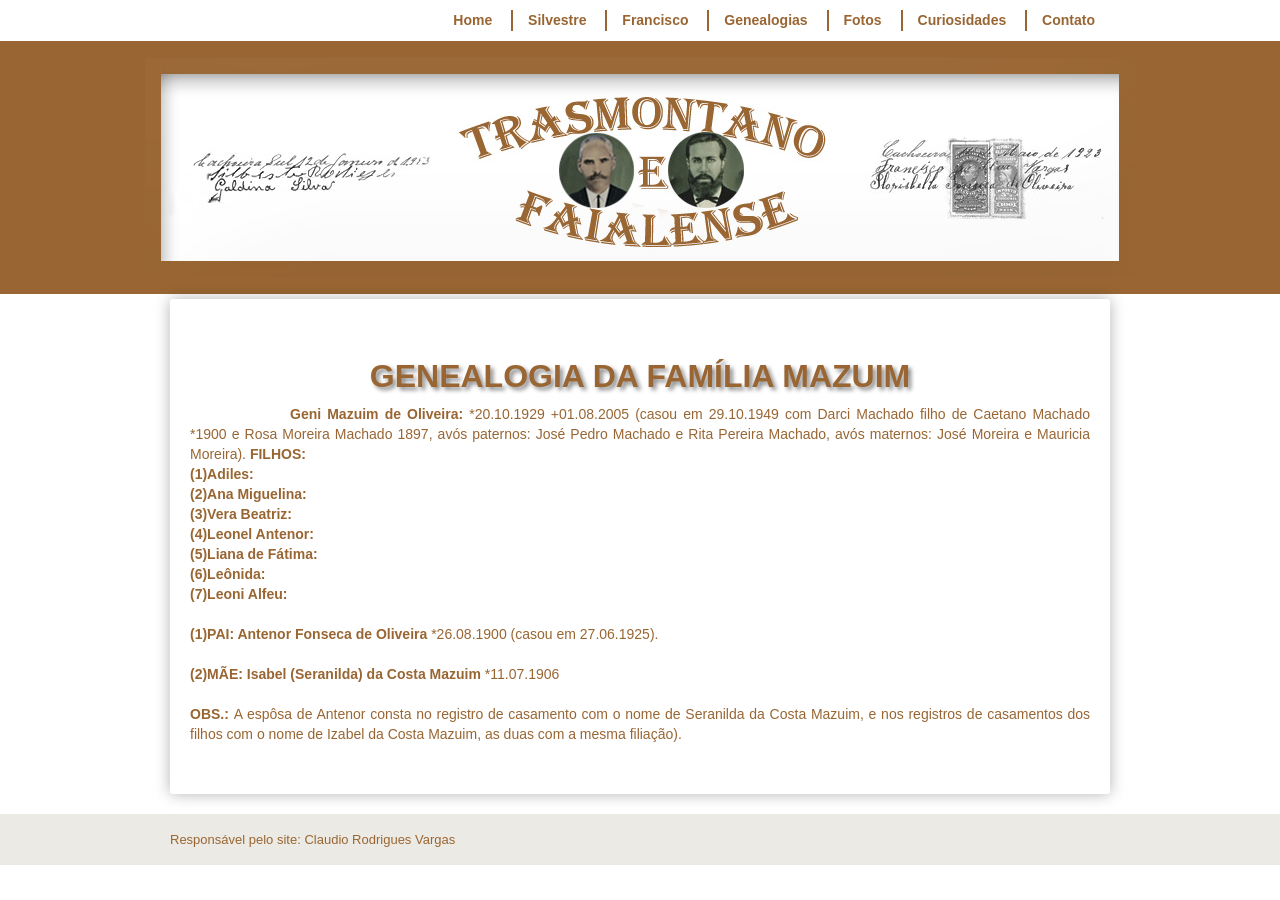
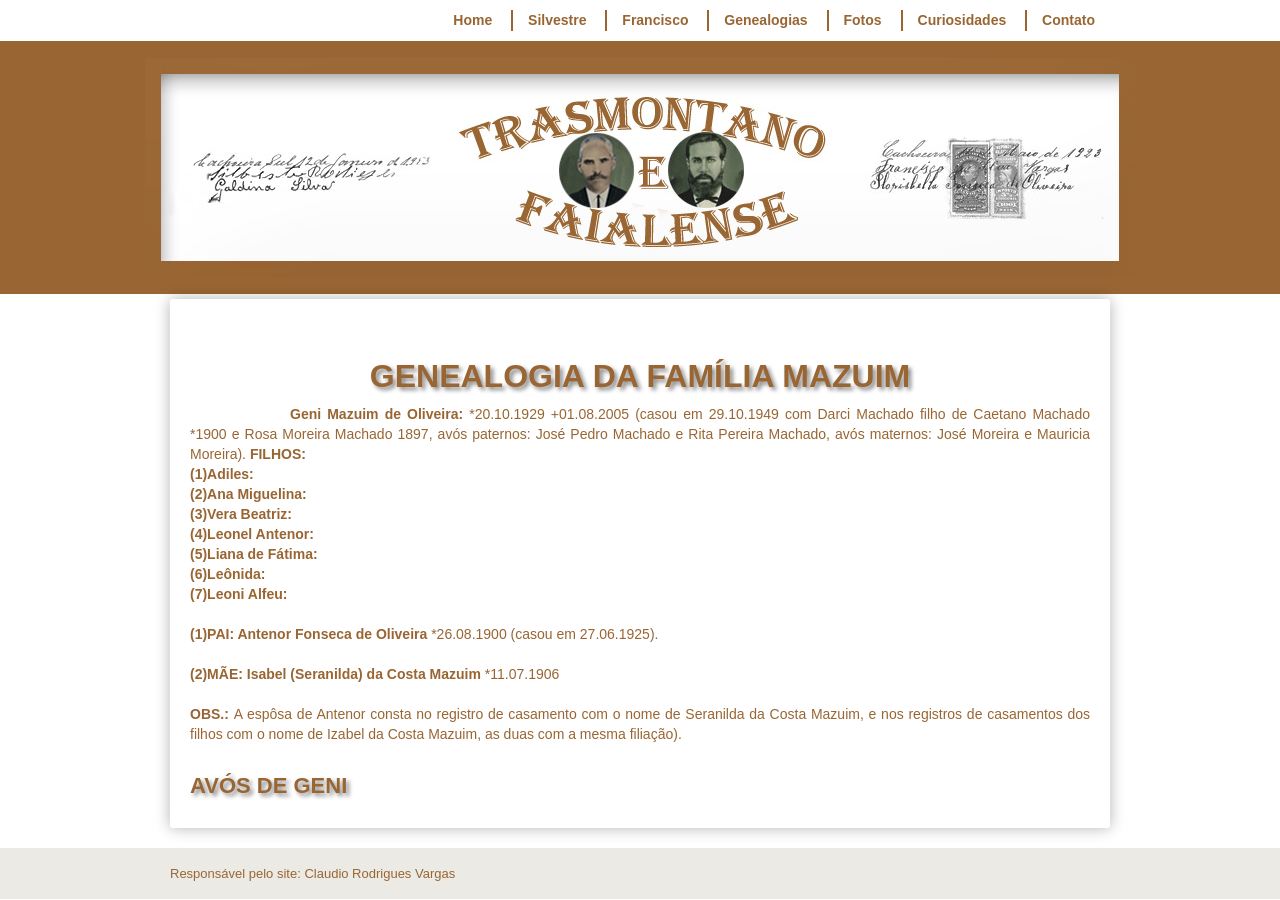
Before and after one commit to claudiovargas1955/claudiovargas1955.github.io, a Jekyll site: the page built from _pages/familia-mazuim.html, in a window 1280 px wide. Built offline with Jekyll 4.4.1, drawn with Linux system fonts in a browser that asks for light colours; some web fonts are replaced.

Commit message:
Update familia-mazuim.html

```diff
--- a/_pages/familia-mazuim.html
+++ b/_pages/familia-mazuim.html
@@ -110,3 +110,5 @@ e Mauricia Moreira). <b>FILHOS: </b><br>
 <b>(2)MÃE: Isabel (Seranilda) da Costa Mazuim </b>*11.07.1906 <br><br>
 <b>OBS.: </b>A espôsa de Antenor consta no registro de casamento com o nome de Seranilda da Costa Mazuim, e nos registros de casamentos
 dos filhos com o nome de Izabel da Costa Mazuim, as duas com a mesma filiação).<br><br>
+
+<h4>AVÓS DE GENI</h4>
```
